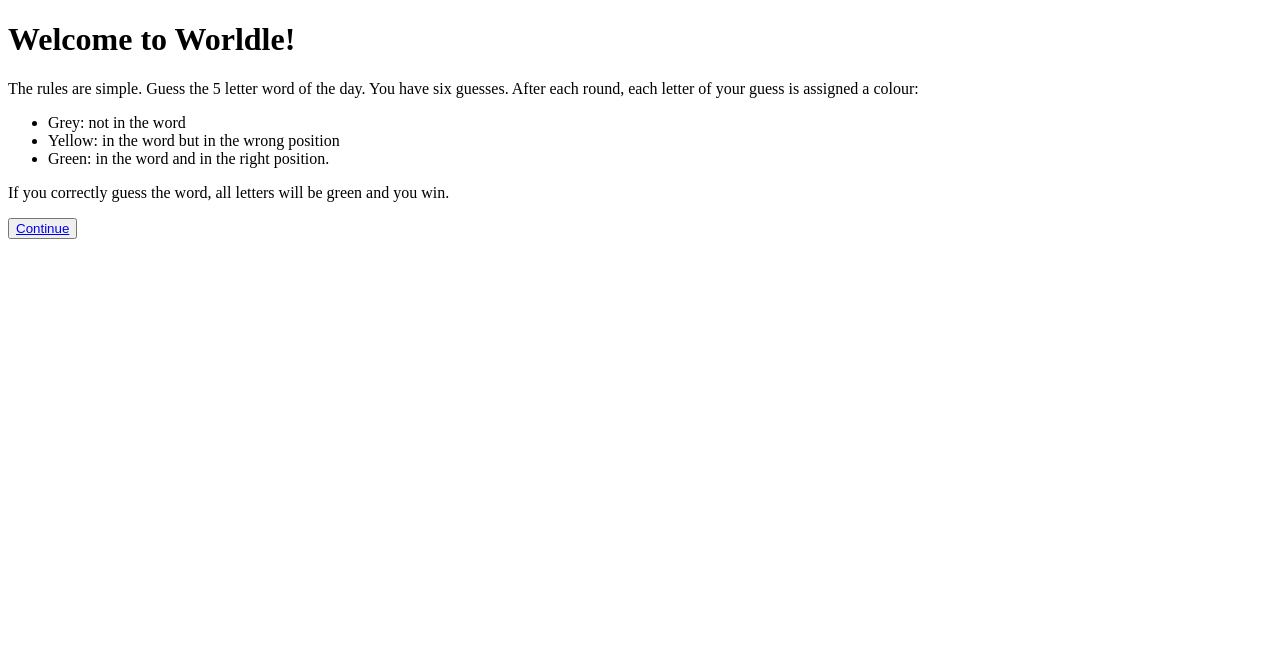
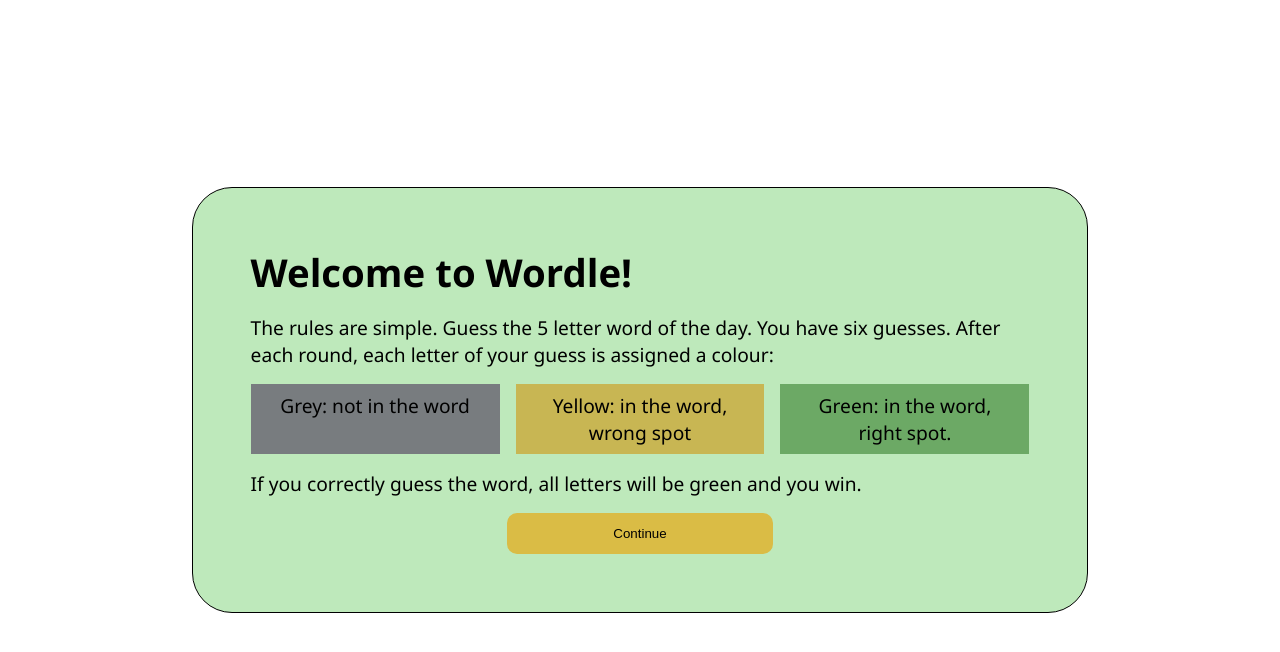
Before and after one commit to daps-codes/wordle-app, a React (Vite) app: page / in a window 1280 px wide. Shown: the top 652 px of the page. Built offline with nearby package versions, Linux system fonts and the light colour scheme.

Commit message:
Style homepage with CSS

```diff
--- a/src/App.css
+++ b/src/App.css
@@ -1,3 +1,75 @@
+/* Homepage */
+* {
+  box-sizing: border-box;
+  margin: 0;
+  padding: 0;
+}
+
+body{
+  background-color: #ffffff;
+  font-family:'Segoe UI', Tahoma, Geneva, Verdana, sans-serif;
+}
+
+a {
+  text-decoration: none;
+}
+
+#root{
+  display: flex;
+  justify-content: center;
+  align-items: center;
+  height: 100vh;
+}
+
+#homepage{
+  background-color: #bee9bb;
+  width: 70%;
+  padding: 3em 3em;
+  border-radius: 40px;
+  border: 1px solid #000000;
+  font-size: 1.2rem;
+  display: flex;
+  flex-direction: column;
+  gap: 1rem;
+}
+
+#homepage h1{
+  font-weight: 600;
+}
+
+ul, li{
+ list-style-type: none;
+}
+
+ul{
+  display: flex;
+  gap: 1rem;
+}
+
+ul > li{
+  background: red;
+  flex: 1;
+  min-width: 0;
+  text-align: center;
+  padding: .5rem 1rem;
+}
+
+ul > li:nth-child(1){
+  background-color: #787C7F;
+}
+
+ul > li:nth-child(2){
+  background-color: #C8B653;
+}
+
+ul > li:nth-child(3){
+  background-color: #6CA965;
+}
+
+p, li{
+  font-weight: 300;
+}
+
 .grid{
   max-width: 70%;
   height: 90vh;
@@ -24,3 +96,21 @@
   border: 1px solid grey;
   text-transform: uppercase;
 }
+
+
+#button{
+  width: 20em;
+  padding: 1em 2em;
+  align-self: center;
+  border: none;
+  border-radius: 10px;
+  background-color: #dabc45;
+}
+
+#button:hover{
+  background-color: #fff;
+}
+
+#button > a{
+  color: #000000;
+}
--- a/src/App.jsx
+++ b/src/App.jsx
@@ -1,19 +1,19 @@
 import { Link } from 'react-router-dom';
-
+import './App.css'
 
 function App(){
     return (
-        <div>
-            <h1>Welcome to Worldle!</h1>
+        <div id="homepage">
+            <h1>Welcome to Wordle!</h1>
             <p>The rules are simple. Guess the 5 letter word of the day. You have six guesses. After each round, each letter of your guess is assigned a colour:
             </p>
             <ul>
                 <li>Grey: not in the word</li>
-                <li>Yellow: in the word but in the wrong position</li>
-                <li>Green: in the word and in the right position.</li>
+                <li>Yellow: in the word, wrong spot</li>
+                <li>Green: in the word, right spot.</li>
             </ul>
             <p>If you correctly guess the word, all letters will be green and you win.</p>
-            <button>
+            <button id="button">
                 <Link to="/begin">Continue</Link>
             </button>
         </div>
```
